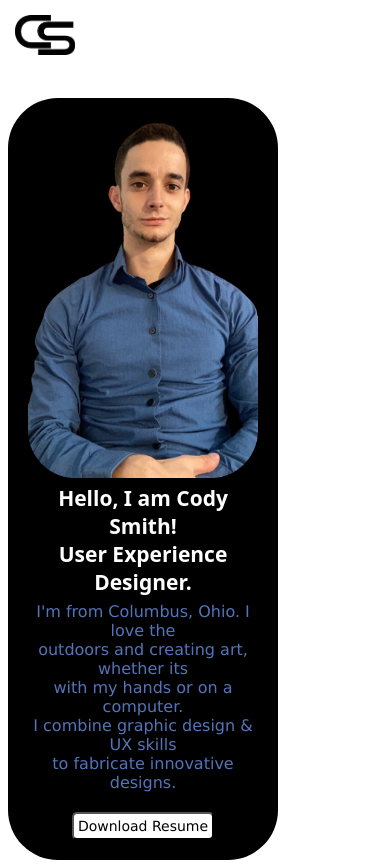
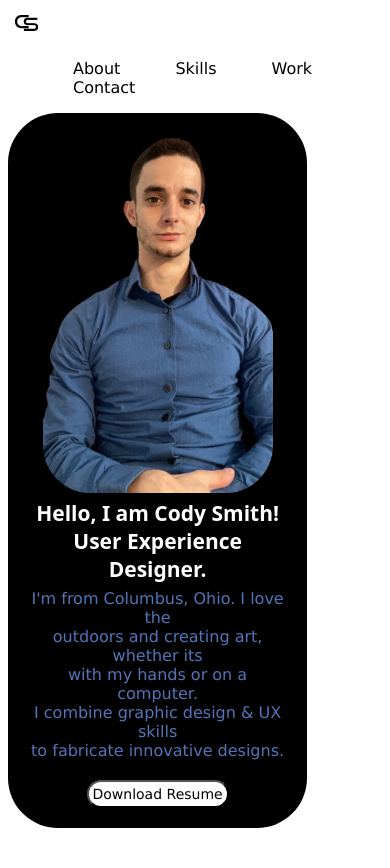
Before and after one commit to Codysmith01/UX_UI_HW_19, a plain HTML site: page index.html in a window 390 px wide. After the commit the page ends 844 px from the top, so only its background shows below. Drawn offline with nearby package versions, Linux system fonts and the light colour scheme.

Commit message:
Update style.css

```diff
--- a/CSS Style/style.css
+++ b/CSS Style/style.css
@@ -27,10 +27,7 @@ footer {
 
 
 
-header {
-    background-color: white;
-    height: 90px;
-}
+
 
 
 
@@ -67,6 +64,18 @@ padding-top: 2px;
 
 }
 
+
+header {
+    background-color: white;
+    height: 90px;
+}
+
+
+body {
+    background-color: white;
+}
+
+
 .flexContainer {
 display: flex;
 flex-direction: row;
@@ -98,45 +107,30 @@ a {color:inherit;}
 
 @media only screen and (max-width:1000px) {
 
-    section.heroImg {
-        height: auto;
+    .inline-blockA {
+        font-size: 16px;
         padding: 0px;
+        margin: auto;
+
+
 
     }
 
-    .content {
-        height: 70%;
-
-    }
-
-    .inline-block {
-        font-size: 16px;
-        display: inline;
-        padding: 10px;
-        margin: 6px;
-        float: center;
-
-    }
-
-    .inline-block1 {
-        font-size: 16px;
-        display: inline-block;
-        padding: 10px;
-        margin: 0%;
-        padding-top: 30px;
-    }
+.navigation {
+    display: inline;
+}
 
 button {
 
     font-size: 14px;
     padding: 4px;
-    border-radius: 5px;
+    border-radius: 15px;
 }
 
 .logo  {
-    width: 16%;
+    width: 6%;
     padding: 2%;
-
+    height: 24%;
      }
 
 p {
@@ -149,9 +143,9 @@ font-size: 21px;
 
 }
 
-.heroImg {
+.flexContainer {
 
-width: auto;
+width: 80%;
 height: auto;
 
 }
```
